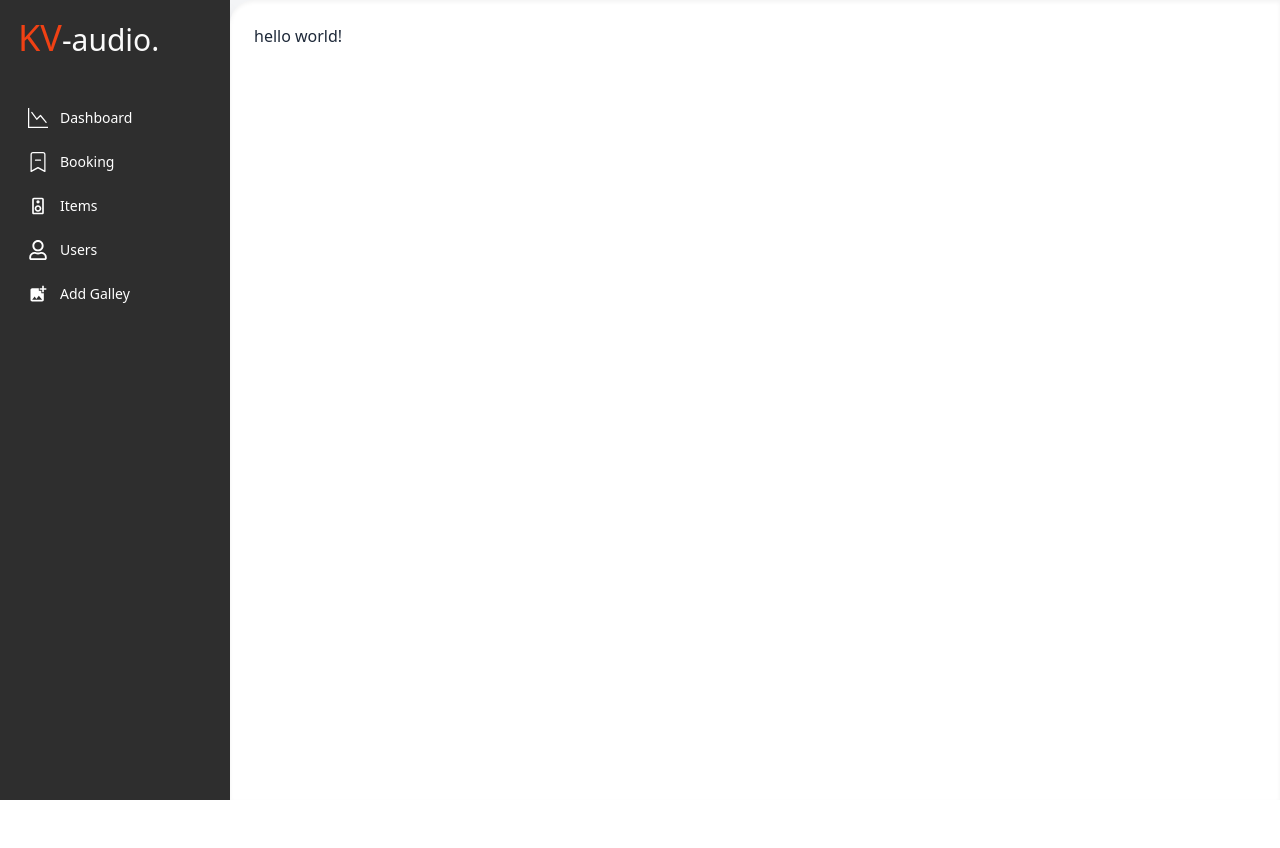
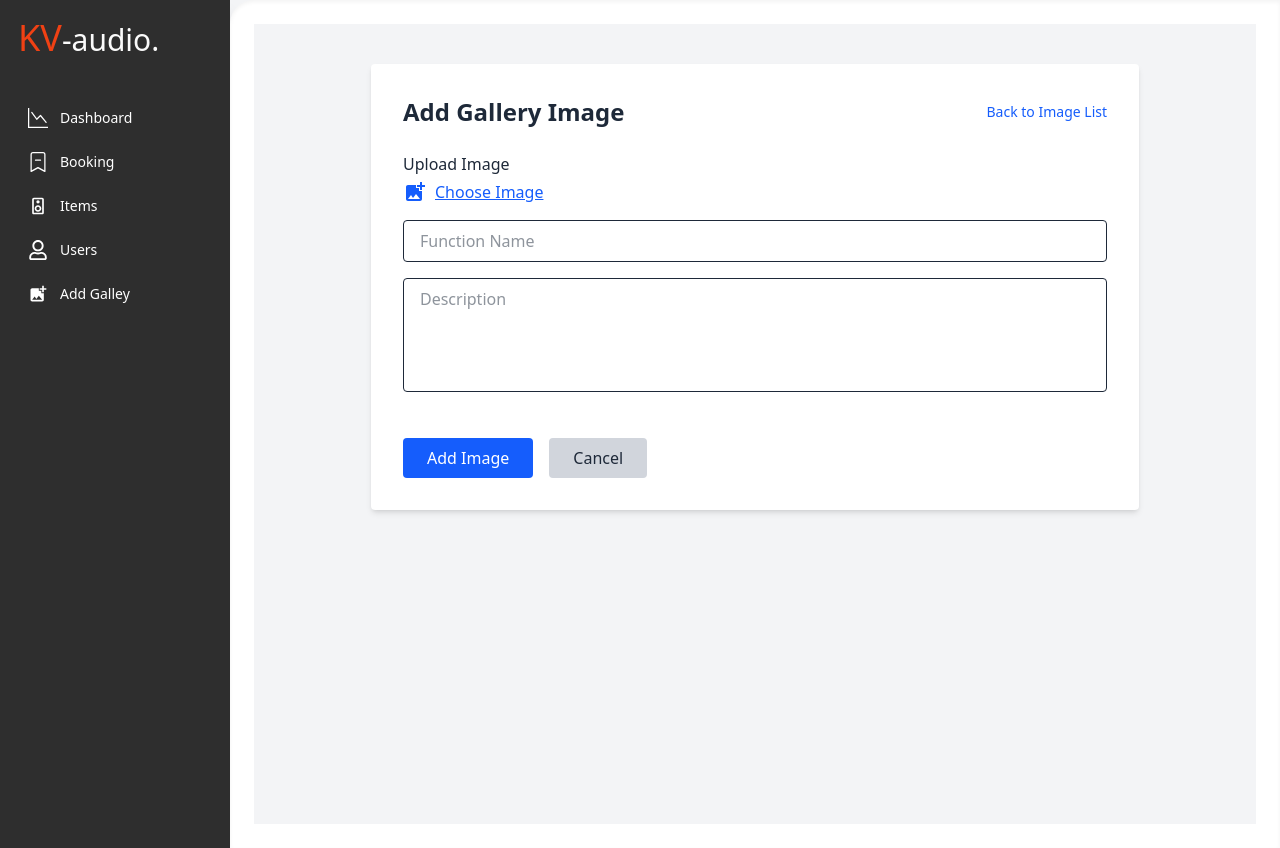
Before and after one commit to kavinduabc/kv-audio-frontend, a React (Vite) app: page /admin/addImage in a window 1280 px wide. Before the commit the page ends 800 px from the top, so only its background shows below. Built offline with nearby package versions, Linux system fonts and the light colour scheme; no server answers; sample sign-in values are in the browser's storage.

Commit message:
done function admin page add images page

```diff
--- a/src/pages/admin/AdminAddImage.jsx
+++ b/src/pages/admin/AdminAddImage.jsx
@@ -1,8 +1,121 @@
+import { useState } from "react";
+import { useNavigate } from "react-router-dom";
+import { MdAddPhotoAlternate } from "react-icons/md";
+import axios from "axios";
+import toast from "react-hot-toast";
 
-export default function AddImage(){
-     return(
-        <div>
-            <h1>hello world!</h1>
+export default function AddImage() {
+  const [imageFile, setImageFile] = useState(null);
+  const [functionName, setFunctionName] = useState("");
+  const [description, setDescription] = useState("");
+
+  const navigate = useNavigate();
+
+  const handleSubmit = async () => {
+    if (!imageFile || !functionName || !description) {
+      toast.error("All fields are required.");
+      return;
+    }
+
+    try {
+
+      const imageUrl = await uploadImage(imageFile);
+
+
+      const backendurl = import.meta.env.VITE_BACKEND_URL;
+      const token = localStorage.getItem("token");
+
+      await axios.post(
+        `${backendurl}/api/addImage`,
+        {
+          image: imageUrl,
+          functionName,
+          discription: description
+        },
+        {
+          headers: {
+            Authorization: `Bearer ${token}`,
+            "Content-Type": "application/json"
+          }
+        }
+      );
+
+      toast.success("Image added successfully!");
+      navigate("/api/addImage");
+    } catch (err) {
+      toast.error(err.response?.data?.error || "Error adding image");
+    }
+  };
+
+  // Dummy uploader (replace with your mediaUpload logic)
+  const uploadImage = async (file) => {
+    // return a fake URL or use your own image uploader
+    return "https://example.com/uploaded-image.jpg";
+  };
+
+  return (
+    <div className="min-h-screen bg-gray-100 p-10">
+      <div className="max-w-3xl mx-auto bg-white p-8 rounded shadow-md">
+        <div className="flex justify-between items-center mb-6">
+          <h1 className="text-2xl font-semibold">Add Gallery Image</h1>
+          <button
+            onClick={() => navigate("/api/addImage")}
+            className="text-sm text-blue-600 hover:underline"
+          >
+            Back to Image List
+          </button>
         </div>
-     )
+
+        <div className="space-y-4">
+          <div>
+            <label className="block font-medium mb-1">Upload Image</label>
+            <label className="flex items-center gap-2 cursor-pointer text-blue-600 hover:text-blue-800">
+              <MdAddPhotoAlternate size={24} />
+              <span className="underline">Choose Image</span>
+              <input
+                type="file"
+                accept="image/*"
+                className="hidden"
+                onChange={(e) => setImageFile(e.target.files[0])}
+              />
+            </label>
+            {imageFile && (
+              <p className="text-sm mt-1 text-gray-600">{imageFile.name}</p>
+            )}
+          </div>
+
+          <input
+            type="text"
+            placeholder="Function Name"
+            value={functionName}
+            onChange={(e) => setFunctionName(e.target.value)}
+            className="w-full border px-4 py-2 rounded"
+          />
+
+          <textarea
+            placeholder="Description"
+            value={description}
+            onChange={(e) => setDescription(e.target.value)}
+            className="w-full border px-4 py-2 rounded resize-none"
+            rows={4}
+          />
+
+          <div className="flex gap-4 mt-6">
+            <button
+              onClick={handleSubmit}
+              className="bg-blue-600 hover:bg-blue-700 text-white px-6 py-2 rounded"
+            >
+              Add Image
+            </button>
+            <button
+              onClick={() => navigate("/api/addImage")}
+              className="bg-gray-300 hover:bg-gray-400 text-gray-800 px-6 py-2 rounded"
+            >
+              Cancel
+            </button>
+          </div>
+        </div>
+      </div>
+    </div>
+  );
 }
```
